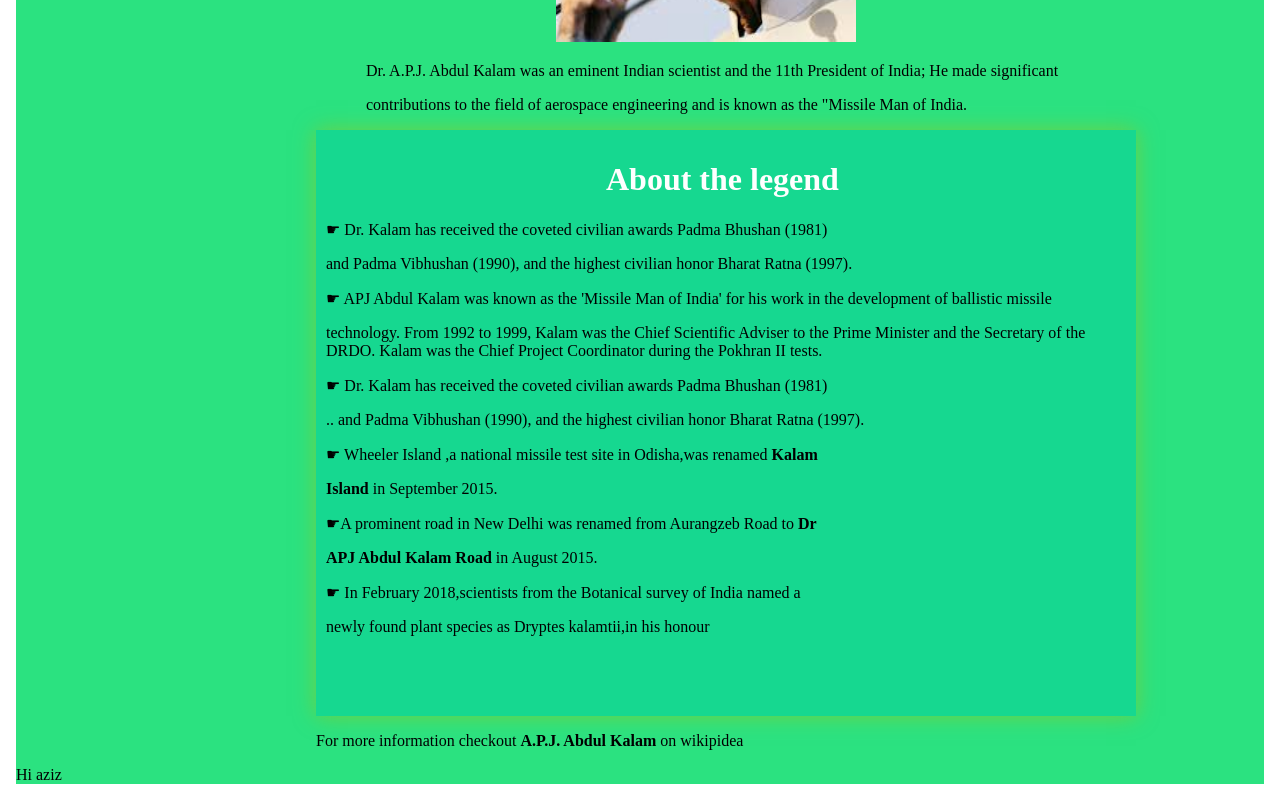
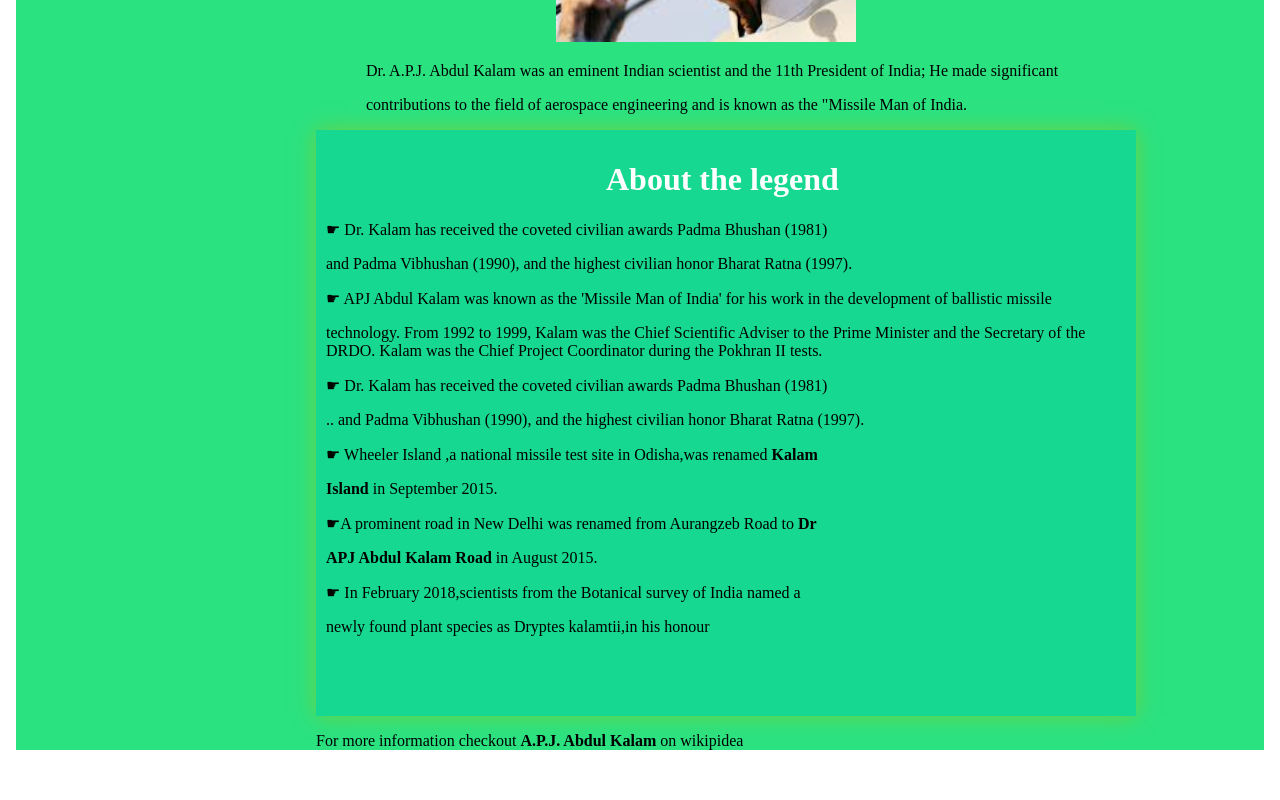
Before and after one commit to AAAziiz/Codsoft_Task2, an Angular app: page / in a window 1280 px wide. Shown: the part 338-1138 px from the top of the page. After the commit the page ends 1104 px from the top, so only its background shows below. Built offline with nearby package versions, Linux system fonts and the light colour scheme; a web font is replaced by a local one.

Commit message:
Update app.component.html.jenkins

```diff
--- a/src/app/app.component.html
+++ b/src/app/app.component.html
@@ -33,6 +33,5 @@
   <div id="final">
     <p>For more information checkout <strong>A.P.J. Abdul Kalam </strong> on wikipidea</p>
   </div>
-  <p>Hi aziz</p>
 
 </body>
```
